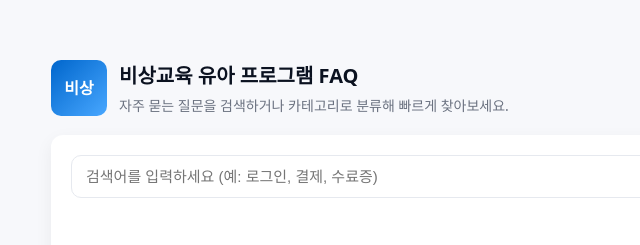
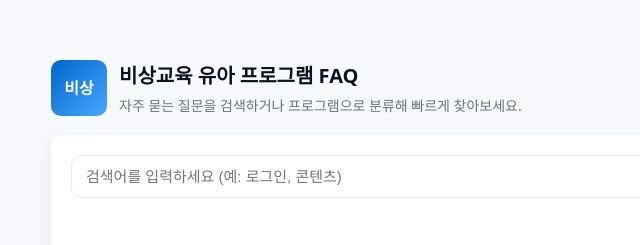
Before and after one commit to kjisun0215-svg/visang-kids-faq, a plain HTML site: page index.html in a window 1280 px wide. Shown: the top 245 px of the page, 63-703 px from the left. Drawn offline with Linux system fonts and the light colour scheme; no server answers.

Commit message:
Update FAQ section text and search placeholder

```diff
--- a/index.html
+++ b/index.html
@@ -65,7 +65,7 @@
         <div class="logo">비상</div>
         <div>
           <h1>비상교육 유아 프로그램 FAQ</h1>
-          <p class="lead">자주 묻는 질문을 검색하거나 카테고리로 분류해 빠르게 찾아보세요.</p>
+          <p class="lead">자주 묻는 질문을 검색하거나 프로그램으로 분류해 빠르게 찾아보세요.</p>
         </div>
       </div>
       <div>
@@ -76,7 +76,7 @@
     <section class="card">
       <div class="search-row">
         <div class="search">
-          <input id="q" placeholder="검색어를 입력하세요 (예: 로그인, 결제, 수료증)" oninput="updateFilter()" />
+          <input id="q" placeholder="검색어를 입력하세요 (예: 로그인, 콘텐츠)" oninput="updateFilter()" />
           <button onclick="clearSearch()">초기화</button>
         </div>
       </div>
```
